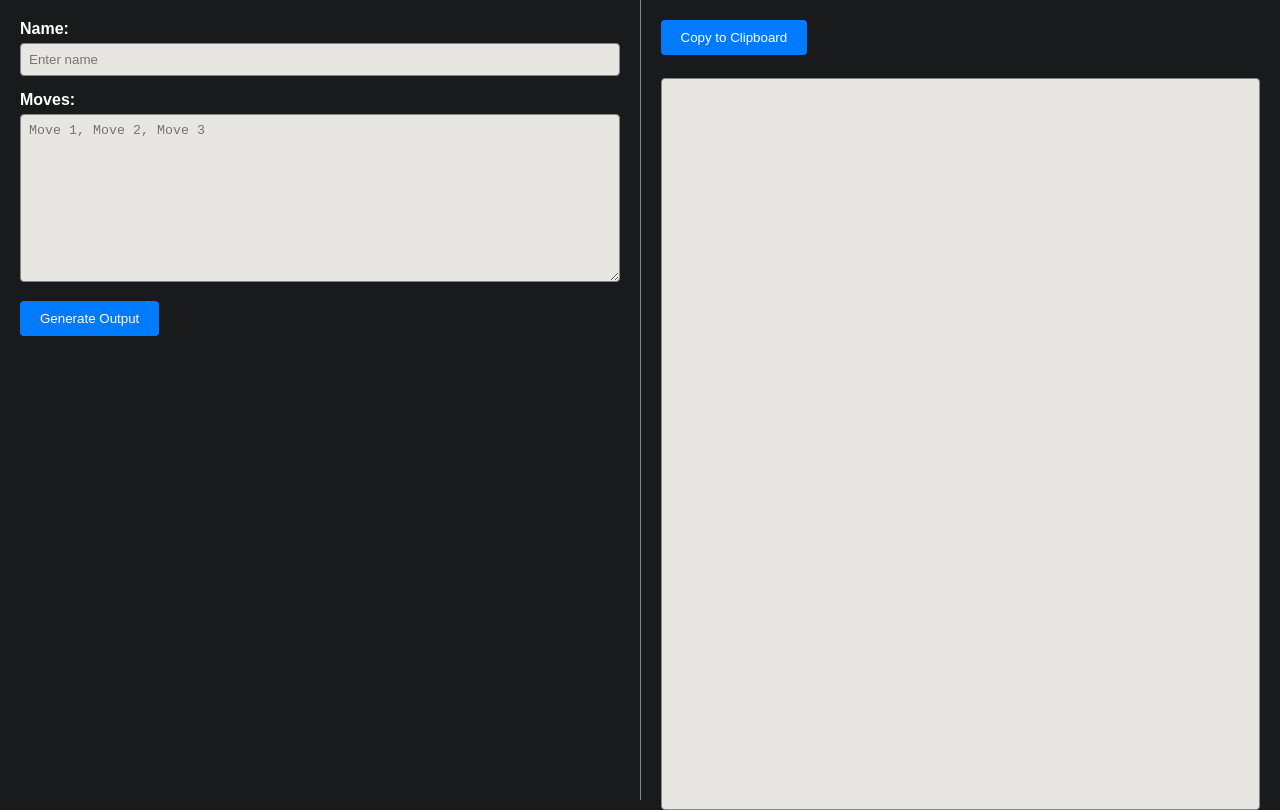
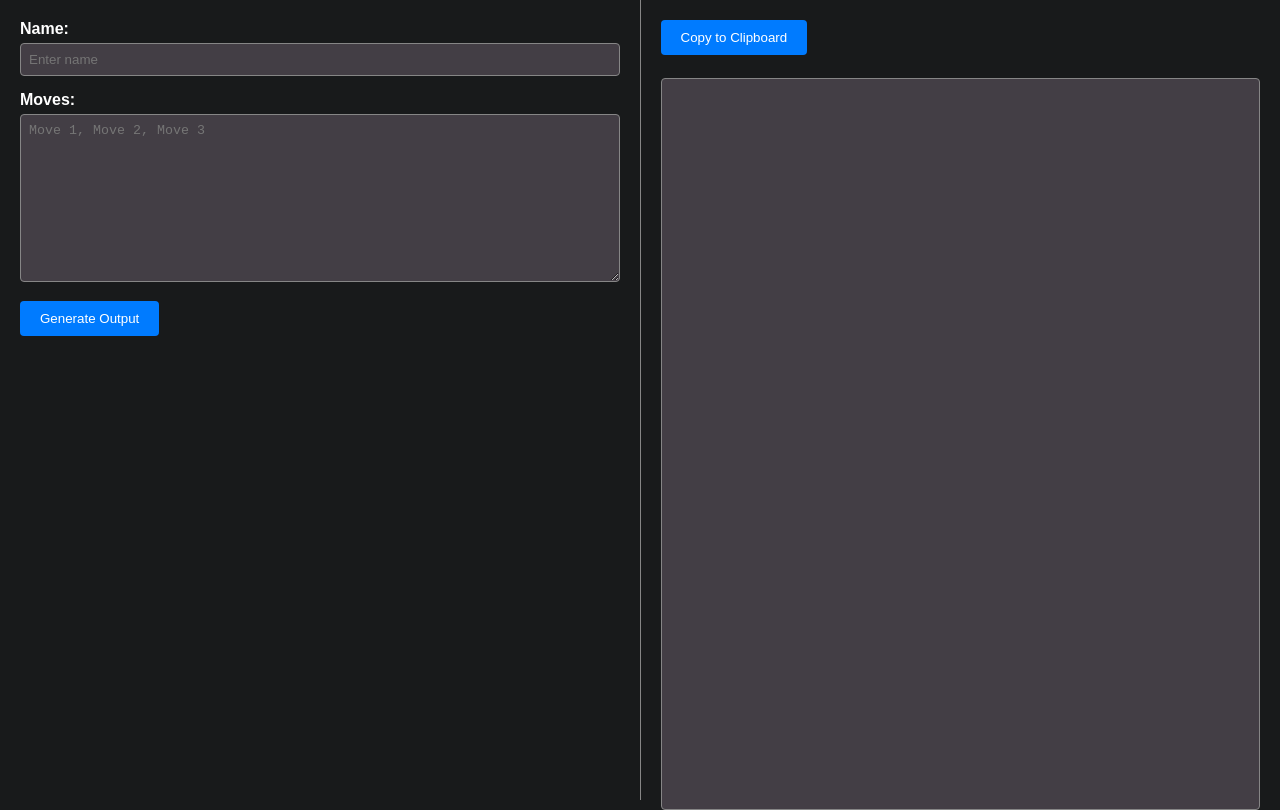
Before and after one commit to ZevZX/LearnsetFormatter, a plain HTML site: page index.html in a window 1280 px wide. Drawn offline with Linux system fonts and the light colour scheme.

Commit message:
Update index.html

```diff
--- a/index.html
+++ b/index.html
@@ -37,7 +37,7 @@
         }
 
         #nameInput, #movesInput {
-            background-color: #e8e6e3;
+            background-color: #433e45;
             color: #ffffff;
         }
 
@@ -66,7 +66,7 @@
 
         #output {
             white-space: pre;
-            background-color: #e8e6e3;
+            background-color: #433e45;
             padding: 15px;
             border: 1px solid #868686;
             border-radius: 4px;
```
